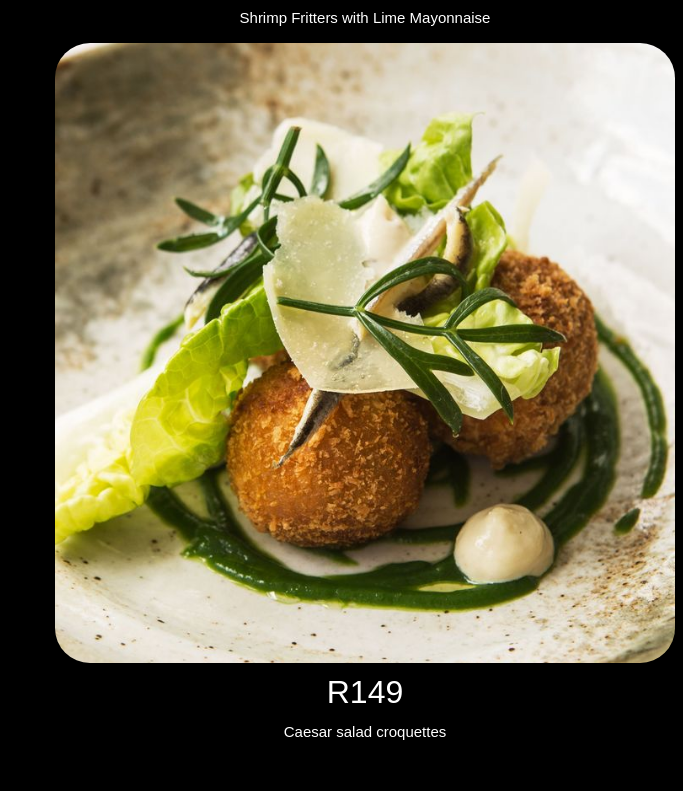
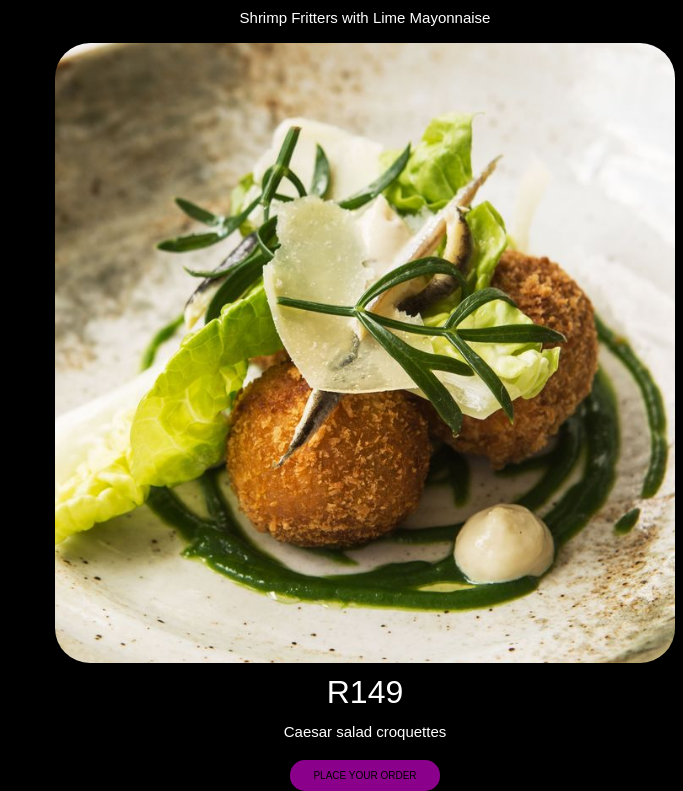
Before and after one commit to akhona-mazingisa/Restaurant-Menu, a plain HTML site: page starter.html in a window 1280 px wide. Shown: the part 3109-3900 px from the top of the page, without its empty margins (597-1280 px from the left). Before the commit the page ends 3863 px from the top, so only its background shows below. Drawn offline with nearby package versions, Linux system fonts and the light colour scheme.

Commit message:
Updated starter.html and style.css

```diff
--- a/starter.html
+++ b/starter.html
@@ -55,7 +55,7 @@
                     <img src="image/starter.jpg">
                 </div>
                 <h6>Wonton Bites</h6>
-                <a href="#" class="m_btn">READ MORE</a>
+                <a href="#" class="m_btn">PLACE YOUR ORDER</a>
             </div>
 
             <div class="container">
@@ -65,6 +65,7 @@
                 </div>
                 <h2>R150</h2>
                 <p class="head_title">Avocado Cucumber Shrimp Appetizers</p>
+                <a href="#" class="m_btn">PLACE YOUR ORDER</a>
             </div>
 
             <br>
@@ -75,6 +76,7 @@
                 </div>
                 <h2>R139</h2>
                 <p class="head_title text-center">Spanish Scallops with Romesco Sauce</p>
+                <a href="#" class="m_btn">PLACE YOUR ORDER</a>
             </div>
 
             <br>
@@ -85,6 +87,7 @@
                 </div>
                 <h2>R250</h2>
                 <p class="head_title">Shrimp Fritters with Lime Mayonnaise</p>
+                <a href="#" class="m_btn">PLACE YOUR ORDER</a>
             </div>
 
             <br>
@@ -95,6 +98,7 @@
                 </div>
                 <h2>R149</h2>
                 <p class="head_title">Caesar salad croquettes</p>
+                <a href="#" class="m_btn">PLACE YOUR ORDER</a>
             </div>
         </div>
     </div>
--- a/style.css
+++ b/style.css
@@ -253,3 +253,17 @@ section .text .search_bar button {
     color: #fff;
     text-align: center;
 }
+
+.container .m_btn {
+    width: 150px;
+    display: flex;
+    align-items: center;
+    justify-content: center;
+    margin: 0 auto;
+    text-decoration: none;
+    color: #000;
+    background: darkmagenta;
+    padding: 8px 0;
+    font-size: 10px;
+    border-radius: 15px;
+}
```
